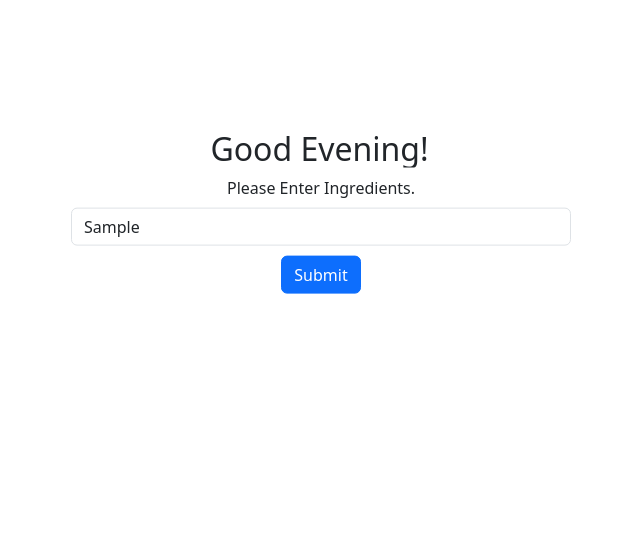
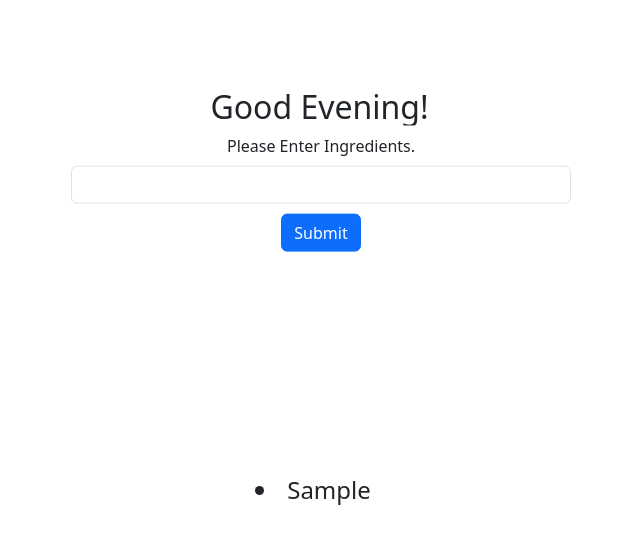
Before and after one commit to TheRealMopcornPuncher/RecipeRoulette, an Electron app: page routes/index.html in a window 800 px wide. Both pictures are taken after typing "Sample" into the empty fields and a click on the button "Submit". Shown: the whole page, without its empty margins (79-719 px from the left). Drawn offline with nearby package versions, Linux system fonts and the light colour scheme.

Commit message:
Expandable list

```diff
--- a/routes/demo.html
+++ /dev/null
@@ -1,23 +0,0 @@
-<!doctype html>
-<html lang="en">
-  <head>
-    <meta charset="utf-8">
-    <meta name="viewport" content="width=device-width, initial-scale=1">
-    <title>Move Up Example</title>
-    <link href="https://cdn.jsdelivr.net/npm/bootstrap@5.3.3/dist/css/bootstrap.min.css" rel="stylesheet" integrity="sha384-QWTKZyjpPEjISv5WaRU9OFeRpok6YctnYmDr5pNlyT2bRjXh0JMhjY6hW+ALEwIH" crossorigin="anonymous">
-    <link href="styles.css" rel="stylesheet">
-  </head>
-  <body>
-    <div class="container centered-form">
-      <form action="recipe.php" method="post" class="text-center">
-        <h1 id="moveup">Hi There!</h1>
-        <div class="mb-3">
-          <label for="ingredients" class="form-label">Please Enter Ingredients.</label>
-          <input type="text" class="form-control" id="ingredients" name="ingredients">
-        </div>
-        <button type="submit" class="btn btn-primary">Submit</button>
-      </form>
-    </div>
-    <script src="https://cdn.jsdelivr.net/npm/bootstrap@5.3.3/dist/js/bootstrap.bundle.min.js" integrity="sha384-YvpcrYf0tY3lHB60NNkmXc5s9fDVZLESaAA55NDzOxhy9GkcIdslK1eN7N6jIeHz" crossorigin="anonymous"></script>
-  </body>
-</html>
--- a/routes/index.html
+++ b/routes/index.html
@@ -20,6 +20,7 @@
           <button type="submit" class="btn btn-primary">Submit</button>
         </div>
       </form>
+      <ul id="ingredients-list" class="mt-3"></ul> <!-- List to hold the ingredients -->
     </div>
     <script>
       const greeting = document.getElementById('greeting');
@@ -54,6 +55,17 @@
         console.log('Form submitted'); // Debugging statement
         this.classList.add('moveup'); // Add the moveup class to the form
         console.log('moveup class added'); // Debugging statement
+
+        // Add the ingredient to the list after the form's transformation
+        const ingredientInput = document.getElementById('ingredients');
+        const ingredient = ingredientInput.value.trim();
+        if (ingredient) {
+          const ingredientsList = document.getElementById('ingredients-list');
+          const listItem = document.createElement('li');
+          listItem.textContent = ingredient;
+          ingredientsList.appendChild(listItem);
+          ingredientInput.value = ''; // Clear the input field
+        }
       });
     </script>
     <script src="https://cdn.jsdelivr.net/npm/bootstrap@5.3.3/dist/js/bootstrap.bundle.min.js" integrity="sha384-YvpcrYf0tY3lHB60NNkmXc5s9fDVZLESaAA55NDzOxhy9GkcIdslK1eN7N6jIeHz" crossorigin="anonymous"></script>
--- a/styles.css
+++ b/styles.css
@@ -3,6 +3,7 @@
   justify-content: center;
   align-items: center;
   height: 100vh;
+  flex-direction: column; /* Ensure elements are stacked vertically */
 }
 
 form {
@@ -62,3 +63,16 @@ form {
   transform: translateY(-100%);
   transition: transform 1s ease-in-out;
 }
+
+/* Adjust the list items and margin */
+#ingredients-list {
+  font-size: 1.5em; /* Make the list items larger */
+  margin-top: 0; /* Remove the margin between the form and the list */
+  max-height: 200px; /* Set a maximum height for the list */
+  overflow-y: auto; /* Make the list scrollable when it exceeds the max height */
+  padding-right: 1rem; /* Add padding to prevent scrollbar clipping */
+}
+
+#ingredients-list li {
+  padding: 0.5rem; /* Add padding to each list item */
+}
```
Also changed, not shown: preload.js (added).
